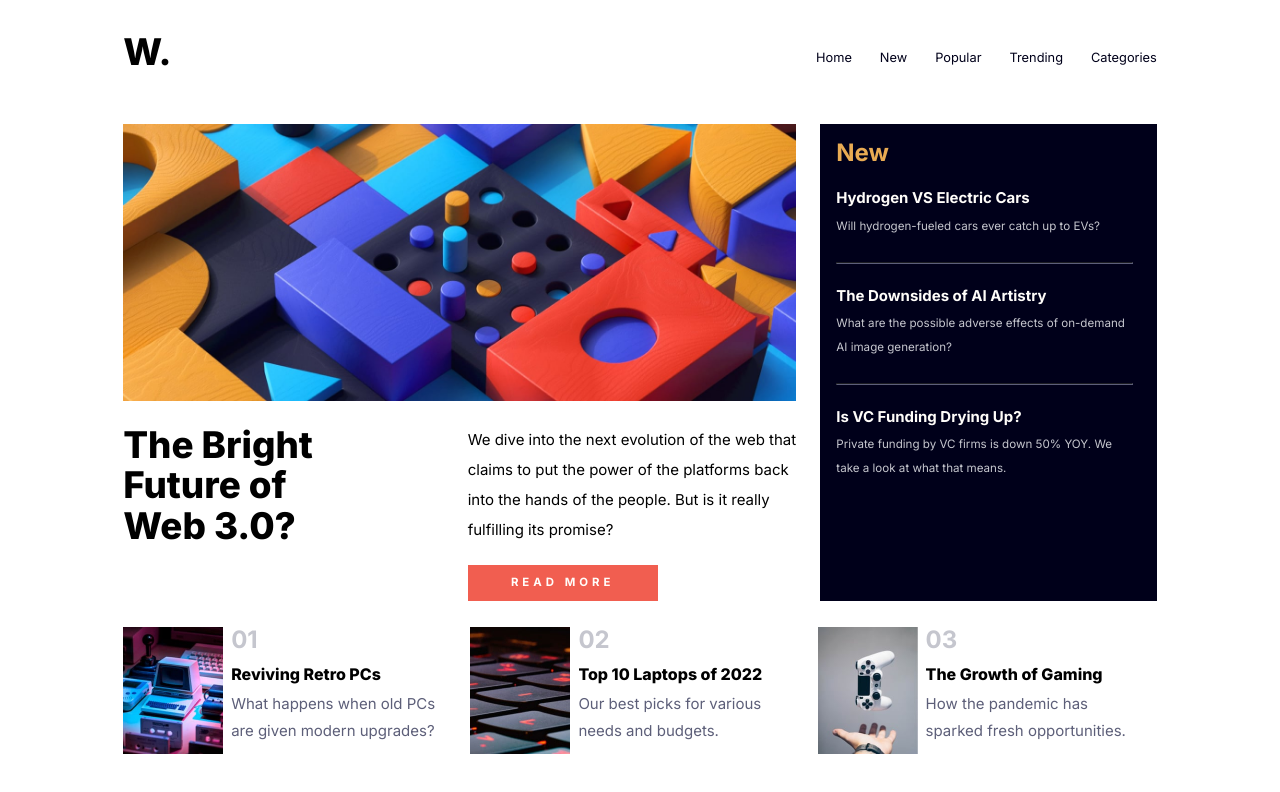
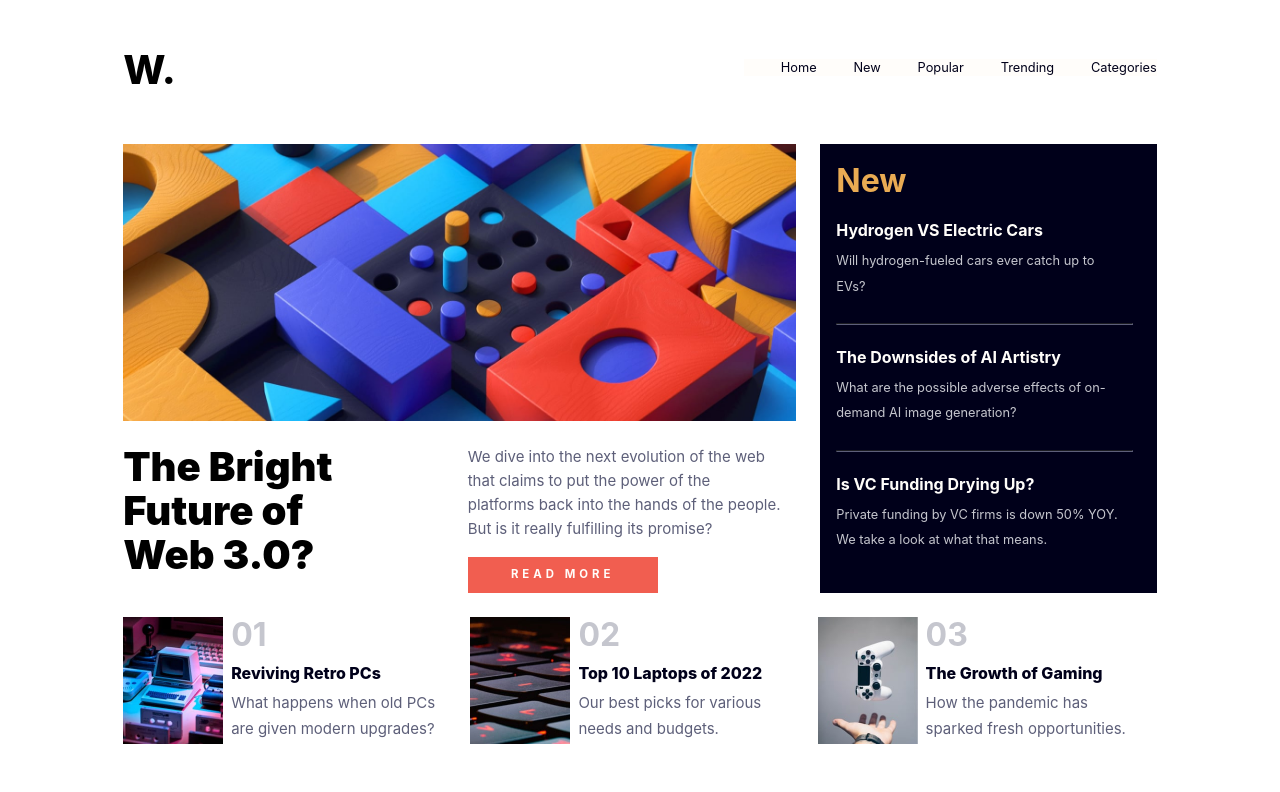
Before and after one commit to jordanbichot/news-homepage-main, a plain HTML site: page index.html in a window 1280 px wide. Drawn offline with Linux system fonts and the light colour scheme.

Commit message:
Menu Rework Animation Add Dim Layer Add Static Fonts Add Links Rework

```diff
--- a/index.html
+++ b/index.html
@@ -12,32 +12,23 @@
       href="./assets/images/favicon-32x32.png"
     />
 
-    <link rel="preconnect" href="https://fonts.googleapis.com" />
-    <link rel="preconnect" href="https://fonts.gstatic.com" crossorigin />
-    <link
-      href="https://fonts.googleapis.com/css2?family=Inter:wght@400;700;800&display=swap"
-      rel="stylesheet"
-    />
-
     <link rel="stylesheet" href="style.css" />
 
     <title>Frontend Mentor | News homepage</title>
   </head>
   <body>
+    <div class="dim-layer"></div>
     <div class="container">
       <header>
         <p>W.</p>
-        <div class="menu-list">
-          <button class="menu-close-button"></button>
-          <ul>
-            <li><a href="#">Home</a></li>
-            <li><a href="#">New</a></li>
-            <li><a href="#">Popular</a></li>
-            <li><a href="#">Trending</a></li>
-            <li><a href="#">Categories</a></li>
-          </ul>
-        </div>
         <button class="menu-button"></button>
+        <ul class="menu-list">
+          <li><a href="#">Home</a></li>
+          <li><a href="#">New</a></li>
+          <li><a href="#">Popular</a></li>
+          <li><a href="#">Trending</a></li>
+          <li><a href="#">Categories</a></li>
+        </ul>
       </header>
       <main>
         <picture>
@@ -67,12 +58,12 @@
       <div class="news-content">
         <h2>New</h2>
         <div class="new-item">
-          <h3>Hydrogen VS Electric Cars</h3>
+          <h3><a href="#">Hydrogen VS Electric Cars</a></h3>
           <p>Will hydrogen-fueled cars ever catch up to EVs?</p>
         </div>
         <hr />
         <div class="new-item">
-          <h3>The Downsides of AI Artistry</h3>
+          <h3><a href="#">The Downsides of AI Artistry</a></h3>
           <p>
             What are the possible adverse effects of on-demand AI image
             generation?
@@ -80,7 +71,7 @@
         </div>
         <hr />
         <div class="new-item">
-          <h3>Is VC Funding Drying Up?</h3>
+          <h3><a href="#">Is VC Funding Drying Up?</a></h3>
           <p>
             Private funding by VC firms is down 50% YOY. We take a look at what
             that means.
@@ -95,7 +86,7 @@
           />
           <div class="related-article-content">
             <h2>01</h2>
-            <h3>Reviving Retro PCs</h3>
+            <h3><a href="#">Reviving Retro PCs</a></h3>
             <p>What happens when old PCs are given modern upgrades?</p>
           </div>
         </article>
@@ -107,7 +98,7 @@
           />
           <div class="related-article-content">
             <h2>02</h2>
-            <h3>Top 10 Laptops of 2022</h3>
+            <h3><a href="#">Top 10 Laptops of 2022</a></h3>
             <p>Our best picks for various needs and budgets.</p>
           </div>
         </article>
@@ -119,7 +110,7 @@
           />
           <div class="related-article-content">
             <h2>03</h2>
-            <h3>The Growth of Gaming</h3>
+            <h3><a href="#">The Growth of Gaming</a></h3>
             <p>How the pandemic has sparked fresh opportunities.</p>
           </div>
         </article>
--- a/script.js
+++ b/script.js
@@ -1,20 +1,40 @@
 "use strict";
+const container = document.querySelector(".container");
 const menuButton = document.querySelector(".menu-button");
 const menuList = document.querySelector(".menu-list");
-const menuCloseButton = document.querySelector(".menu-close-button");
+const dimLayer = document.querySelector(".dim-layer");
 
 let isMenuOpen = false;
+
 menuButton.addEventListener("click", (e) => {
   let movileView = screen.width < 376 ? true : false;
   if (movileView) {
-    isMenuOpen = true;
-    menuList.style.visibility = "visible";
+    if (!isMenuOpen) {
+      menuList.style.visibility = "visible";
+      menuList.style.animation = "slideFromRight 0.5s ease-in";
+
+      dimLayer.style.visibility = "visible";
+
+      menuButton.style.backgroundImage =
+        "url(assets/images/icon-menu-close.svg)";
+      menuButton.style.width = "35px";
+      menuButton.style.height = "35px";
+
+      isMenuOpen = true;
+    } else {
+      menuList.style.animation = "slideToRight 0.5s ease-in";
+      setTimeout(function () {
+        menuList.style.visibility = "hidden";
+      }, 490);
+
+      dimLayer.style.visibility = "hidden";
+
+      menuButton.style.backgroundImage = "url(assets/images/icon-menu.svg)";
+
+      menuButton.style.width = "40px";
+      menuButton.style.height = "17px";
+
+      isMenuOpen = false;
+    }
   }
 });
-
-menuCloseButton.addEventListener("click", (e) => {
-  if (isMenuOpen) {
-    isMenuOpen = false;
-    menuList.style.visibility = "hidden";
-  }
-});
--- a/style.css
+++ b/style.css
@@ -45,6 +45,46 @@ h6 {
 }
 /* END - Reset CSS */
 
+/*Animations*/
+
+@keyframes slideFromRight {
+  from {
+    transform: translateX(255px);
+  }
+
+  to {
+    transform: translateX(0px);
+  }
+}
+
+@keyframes slideToRight {
+  from {
+    transform: translateX(0px);
+  }
+
+  to {
+    transform: translateX(255px);
+  }
+}
+
+/*END Animations*/
+
+@font-face {
+  font-family: "Inter";
+  font-weight: 400;
+  src: url(assets/fonts/static/Inter-Regular.ttf) format(tff);
+}
+@font-face {
+  font-family: "Inter";
+  font-weight: 700;
+  src: url(assets/fonts/static/Inter-Bold.ttf) format(tff);
+}
+@font-face {
+  font-family: "Inter";
+  font-weight: 800;
+  src: url(assets/fonts/static/Inter-ExtraBold.ttf) format(tff);
+}
+
 :root {
   --color-primary-soft-orange: hsl(35, 77%, 62%);
   --color-primary-soft-red: hsl(5, 85%, 63%);
@@ -78,32 +118,23 @@ body {
 
 .container {
   display: grid;
-  grid-template-columns: 1fr 3fr;
   grid-template-rows: repeat(4, auto);
   margin: 0 auto;
-  padding: 0 15px;
+  padding: 20px 15px;
   max-width: 375px;
   max-height: 1872px;
-  justify-items: start;
   gap: 1rem;
 }
 
 header {
   grid-row-start: 1;
-  grid-column-start: 1;
-  grid-column-end: 3;
-
   display: flex;
-  width: 100%;
-  justify-content: space-between;
+  flex-direction: row;
   align-items: center;
-  padding-top: 1rem;
 }
 
 main {
   grid-row-start: 2;
-  grid-column-start: 1;
-  grid-column-end: 3;
   display: flex;
   flex-direction: column;
   gap: 1rem;
@@ -123,73 +154,31 @@ main {
 
 .news-content {
   grid-row-start: 3;
-  grid-column-start: 1;
-  grid-column-end: 3;
 }
 
 .related-articles {
   grid-row-start: 4;
-  grid-column-start: 1;
-  grid-column-end: 3;
 }
 /* End General Layout */
 
 /* Style */
+a {
+  text-decoration: none;
+}
 
 /* Start Header */
+.dim-layer {
+  position: absolute;
+  top: 0;
+  width: 100%;
+  height: 100%;
+  background: rgba(0, 0, 20, 0.35);
+  visibility: hidden;
+}
+
 header p {
   font-size: var(--font-size-extra-large);
   font-weight: var(--font-weigth-extra-bold);
-}
-
-.menu-list {
-  position: absolute;
-  top: 0px;
-  right: 0px;
-  width: 255px;
-  height: 667px;
-  justify-content: center;
-  place-items: center;
-
-  background-color: var(--color-neutral-off-white);
-  visibility: hidden;
-}
-
-.menu-close-button {
-  background-image: url(assets/images/icon-menu-close.svg);
-  background-repeat: no-repeat;
-  background-size: cover;
-  background-color: transparent;
-  border: none;
-  float: right;
-  margin-top: 22px;
-  margin-right: 15px;
-
-  width: 35px;
-  height: 35px;
-}
-
-.menu-list ul {
-  position: relative;
-  margin-top: 100px;
-  padding: 20px;
-}
-
-.menu-list li {
-  font-size: var(--font-size-medium);
-  margin-bottom: 1.5rem;
-  list-style-type: none;
-  color: var(--color-neutral-very-dark-blue);
-  font-weight: var(--font-weigth-regular);
-}
-
-.menu-list a {
-  text-decoration: none;
-  color: var(--color-neutral-very-dark-blue);
-}
-
-.menu-list a:hover {
-  color: var(--color-primary-soft-red);
 }
 
 .menu-button {
@@ -200,13 +189,50 @@ header p {
 
   border: none;
 
+  z-index: 1;
+  position: absolute;
+  right: 15px;
+
   width: 40px;
   height: 17px;
 }
 
-.menu-button:hover {
+.menu-button:hover,
+.menu-button:focus {
   cursor: pointer;
 }
+
+.menu-list {
+  position: absolute;
+  right: 0px;
+  top: 0px;
+  width: 255px;
+
+  height: 667px;
+  background-color: var(--color-neutral-off-white);
+
+  align-self: start;
+  padding-left: 20px;
+  padding-top: 120px;
+
+  visibility: hidden;
+  overflow-x: hidden;
+}
+
+.menu-list li {
+  margin-bottom: 1.5rem;
+  list-style-type: none;
+}
+
+.menu-list a {
+  font-size: var(--font-size-medium);
+  color: var(--color-neutral-very-dark-blue);
+}
+
+.menu-list a:hover {
+  color: var(--color-primary-soft-red);
+}
+
 /* End Header */
 
 /* Start Main */
@@ -237,7 +263,8 @@ main button {
   border: none;
 }
 
-main button:hover {
+main button:hover,
+.main-button:focus {
   background-color: var(--color-neutral-very-dark-blue);
   cursor: pointer;
 }
@@ -246,7 +273,6 @@ main button:hover {
 /* Start News-Content */
 .news-content {
   background-color: var(--color-neutral-very-dark-blue);
-  color: var(--color-neutral-off-white);
   padding: 1rem;
   margin: 2rem 0;
 
@@ -260,7 +286,12 @@ main button:hover {
   font-size: var(--font-size-large);
 }
 
-.news-content h3:hover {
+.news-content a {
+  color: var(--color-neutral-off-white);
+}
+
+.news-content a:hover,
+.news-content a:focus {
   color: var(--color-primary-soft-orange);
   cursor: pointer;
 }
@@ -311,11 +342,13 @@ article img {
   color: var(--color-neutral-grayish-blue);
 }
 
-.related-article-content h3 {
+.related-article-content a {
+  color: var(--color-neutral-very-dark-blue);
   font-weight: var(--font-weigth-extra-bold);
 }
 
-.related-article-content h3:hover {
+.related-article-content a:hover,
+.related-article-content a:focus {
   color: var(--color-primary-soft-red);
   cursor: pointer;
 }
@@ -342,12 +375,13 @@ article img {
   }
 
   header {
+    position: relative;
     grid-row-start: 1;
     grid-column-start: 2;
     grid-column-end: 4;
 
-    display: grid;
-    grid-template-columns: 1fr 3fr 5fr;
+    width: 100%;
+
     align-items: center;
     justify-content: space-between;
   }
@@ -355,41 +389,32 @@ article img {
     grid-column-start: 1;
   }
 
+  .menu-button {
+    visibility: hidden;
+  }
+
   .menu-list {
-    position: relative;
+    position: absolute;
+    right: 0;
+    top: 39px;
+    display: flex;
+    flex-direction: row;
     width: auto;
     height: auto;
-    background-color: transparent;
-    grid-column-start: 3;
+    margin: 0;
+    padding: 0;
+    align-self: center;
+
     visibility: visible;
-    display: grid;
-    grid-column-start: 3;
-    justify-content: end;
-  }
-
-  .menu-close-button {
-    visibility: hidden;
-    margin: 0;
-  }
-
-  .menu-list ul {
-    display: flex;
-    flex-direction: row;
-    gap: 1.75rem;
-    justify-content: flex-end;
-    position: relative;
-    margin: 0;
-    visibility: visible;
-
-    padding: 0;
+    overflow-y: hidden;
   }
 
   .menu-list li {
-    font-size: var(--font-size-small);
+    margin: 0 0 0 2.3rem;
   }
 
-  .menu-button {
-    visibility: hidden;
+  .menu-list a {
+    font-size: var(--font-size-small);
   }
 
   main {
@@ -416,6 +441,8 @@ article img {
   }
 
   .main-card h1 {
+    font-size: var(--font-size-extra-large);
+    font-weight: 1000;
     padding-right: 80px;
   }
 
@@ -423,11 +450,12 @@ article img {
     grid-column-start: 2;
 
     display: flex;
-    justify-content: space-between;
   }
 
   .text-and-button p {
-    line-height: 2;
+    color: var(--color-neutral-dark-grayish-blue);
+    padding-right: 15px;
+    line-height: 1.6;
   }
 
   .main-button {
@@ -442,7 +470,19 @@ article img {
 
     display: flex;
     margin: 0;
-    padding: 1rem 1.5rem 0 1rem;
+    padding: 1.2rem 1.5rem 0 1rem;
+  }
+
+  .news-content h2 {
+    font-size: var(--font-size-large);
+  }
+
+  .news-content h3 {
+    font-size: var(--font-size-medium);
+  }
+
+  .news-content p {
+    font-size: var(--font-size-small);
   }
 
   .related-articles {
@@ -482,6 +522,7 @@ article img {
   }
 
   :root {
-    --font-size-extra-large: 2.3rem;
+    --font-size-extra-large: 2.5rem;
+    --font-size-large: 2rem;
   }
 }
```
Also changed, not shown: assets/fonts/README.txt (deleted), 3 other files.
